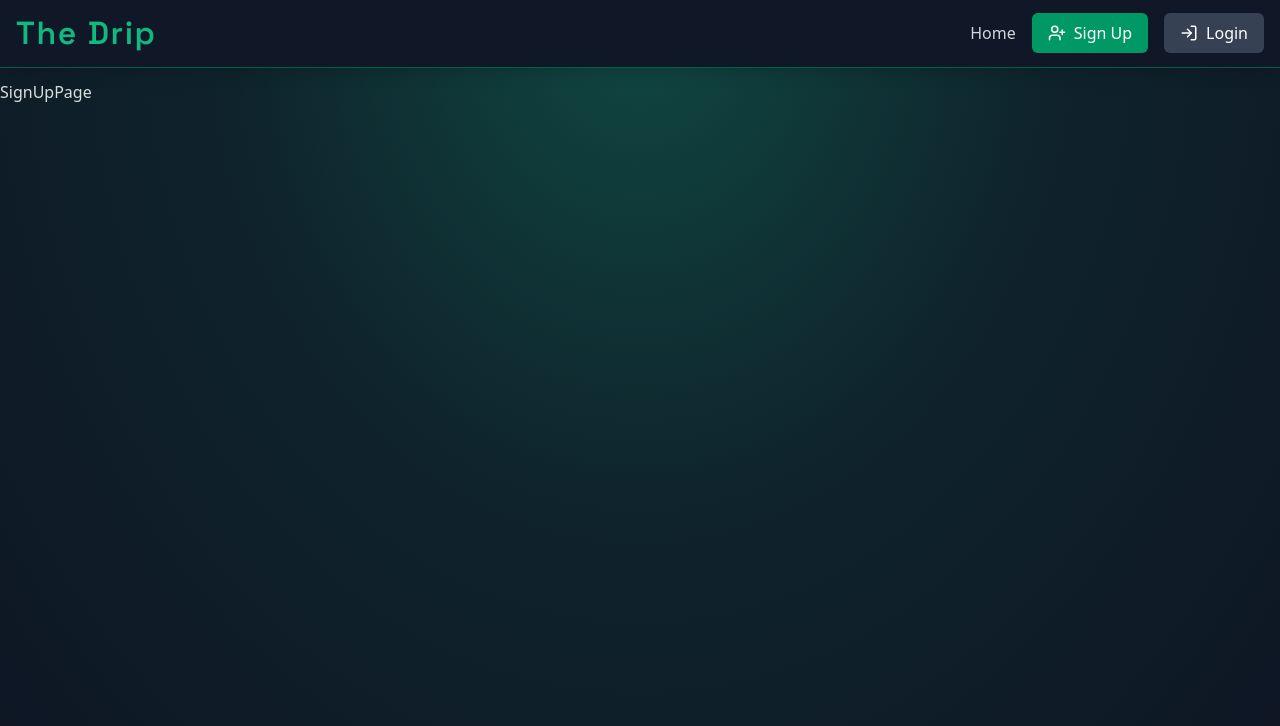
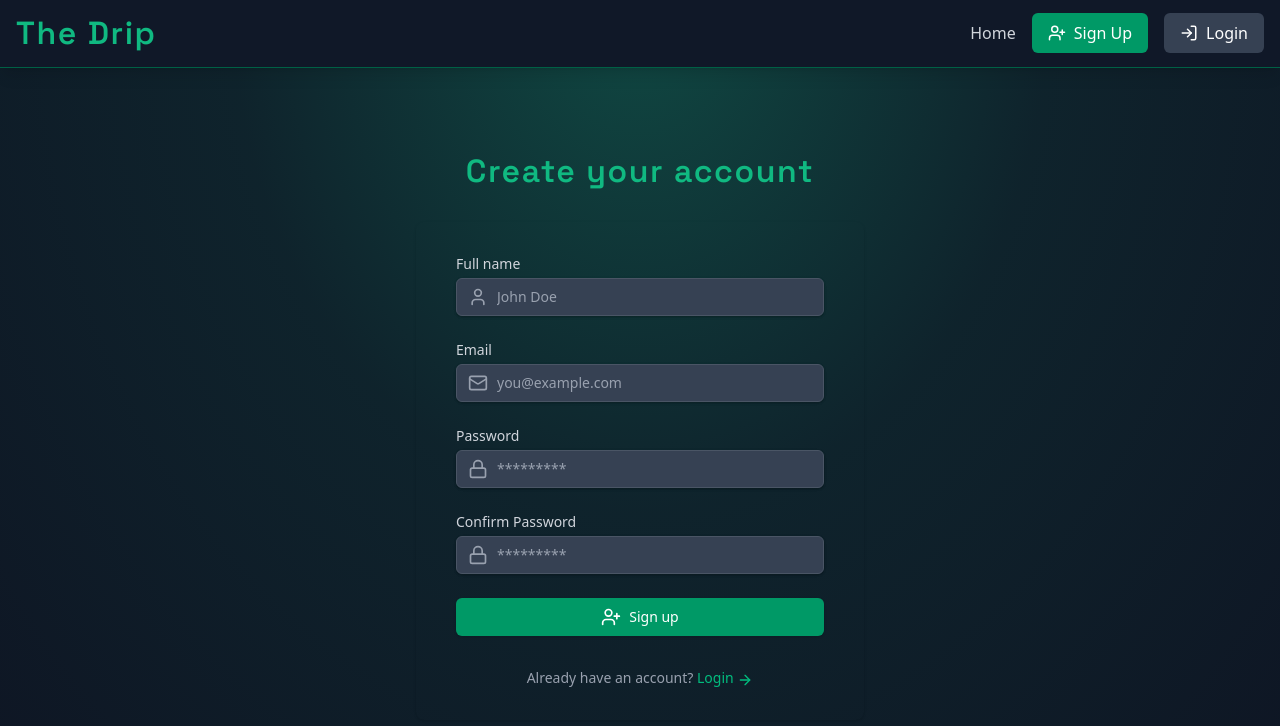
Before and after one commit to YAS-1/eCommerce, a React (Vite) app in the folder frontend/: page /signup in a window 1280 px wide. Shown: the top 726 px of the page. Built offline with nearby package versions, Linux system fonts and the light colour scheme; a web font is replaced by a local one.

Commit message:
SignUp Page

```diff
--- a/frontend/src/App.jsx
+++ b/frontend/src/App.jsx
@@ -11,12 +11,12 @@
       {/* Background */}
       <div className='absolute inset-0 overflow-hidden'>
         <div className='absolute inset-0'>
-          <div className='absolute top-0 left-1/2 -translate-x-1/2 w-full h-full bg-[radial-gradient(ellipse_at_top,rgba(16,185,129,0.3)_0%,rgba(10,80,60,0.2)_45%,rgba(0,0,0,0.1)_100%)]' />
+          <div className='absolute pointer-events-none top-0 left-1/2 -translate-x-1/2 w-full h-full bg-[radial-gradient(ellipse_at_top,rgba(16,185,129,0.3)_0%,rgba(10,80,60,0.2)_45%,rgba(0,0,0,0.1)_100%)]' />
         </div>
       </div>
 
       {/*Routes*/}
-      <div className='realtive z-50 pt-20'>
+      <div className='relative z-50 pt-20'>
         <Navbar />
         <Routes>
           <Route path="/" element={<HomePage />} />
--- a/frontend/src/pages/SignUpPage.jsx
+++ b/frontend/src/pages/SignUpPage.jsx
@@ -1,8 +1,171 @@
-import React from 'react'
+
+import { Link } from 'react-router-dom'
+import { useState } from 'react'
+import { UserPlus, Mail, Lock, User, ArrowRight, Loader } from 'lucide-react'
+import { motion } from 'framer-motion'; {/*For animation*/}
 
 const SignUpPage = () => {
+  const loading = false;
+  const [formData, setFormData] = useState({
+    name: "",
+    email: "",
+    password: "",
+    confirmPassword: ""
+  });
+
+  {/*Form Handler to handle form submission and change*/}
+  const handleSubmit = (e) => {
+    e.preventDefault();
+    console.log(formData);
+  }
   return (
-    <div>SignUpPage</div>
+    <div className='flex flex-col justify-center py-12 sm:px-6 lg:px-8'>
+      <motion.div className='sm:mx-auto sm:w-full sm:max-w-md'
+				initial={{ opacity: 0, y: -20 }}
+				animate={{ opacity: 1, y: 0 }}
+				transition={{ duration: 0.8 }}
+      >
+          <h2 className='mt-6 text-center text-3xl font-extrabold text-emerald-400 stylish-text'>Create your account</h2>
+      </motion.div>
+
+      {/* SignUp Form*/}
+      <motion.div className='mt-8 sm:mx-auto sm:w-full sm:max-w-md'
+				initial={{ opacity: 0, y: 20 }}
+				animate={{ opacity: 1, y: 0 }}
+				transition={{ duration: 0.8, delay: 0.5 }}
+      >
+        <div className='py-8 px-4 shadow sm:rounded-lg sm:px-10'>
+          <form onSubmit={handleSubmit} className='space-y-6'>
+
+            {/*Name Input*/}
+            <div>
+              <label htmlFor="name" className='block text-sm font-medium text-gray-300'>
+                Full name
+              </label>
+              <div className='mt-1 relative rounded-md shadow-sm'>
+                {/*Icon*/}
+                <div className='absolute inset-y-0 left-0 pl-3 flex items-center pointer-events-none'>
+                  <User className='h-5 w-5 text-gray-400' aria-hidden='true'/>
+                </div>
+                {/*Input*/}
+                <input
+                  id='name'
+									type='text'
+									required
+									value={formData.name}
+									onChange={(e) => setFormData({ ...formData, name: e.target.value })}
+									className='block w-full px-3 py-2 pl-10 bg-gray-700 border border-gray-600 rounded-md shadow-sm
+									 placeholder-gray-400 focus:outline-none focus:ring-emerald-500 focus:border-emerald-500 sm:text-sm'
+									placeholder='John Doe'
+                />
+              </div>
+            </div>
+
+            {/*Email Input*/}
+            <div>
+              <label htmlFor="email" className='block text-sm font-medium text-gray-300'>
+                Email
+              </label>
+              <div className='mt-1 relative rounded-md shadow-sm'>
+                {/*Icon*/}
+                <div className='absolute inset-y-0 left-0 pl-3 flex items-center pointer-events-none'>
+                  <Mail className='h-5 w-5 text-gray-400' aria-hidden='true'/>
+                </div>
+                {/*Input*/}
+                <input
+                  id='email'
+									type='email'
+									required
+									value={formData.email}
+									onChange={(e) => setFormData({ ...formData, email: e.target.value })}
+									className='block w-full px-3 py-2 pl-10 bg-gray-700 border border-gray-600 rounded-md shadow-sm
+									 placeholder-gray-400 focus:outline-none focus:ring-emerald-500 focus:border-emerald-500 sm:text-sm'
+									placeholder='you@example.com'
+                />
+              </div>
+            </div>
+
+            {/*Password Input*/}
+            <div>
+              <label htmlFor="password" className='block text-sm font-medium text-gray-300'>
+                Password
+              </label>
+              <div className='mt-1 relative rounded-md shadow-sm'>
+                {/*Icon*/}
+                <div className='absolute inset-y-0 left-0 pl-3 flex items-center pointer-events-none'>
+                  <Lock className='h-5 w-5 text-gray-400' aria-hidden='true'/>
+                </div>
+                {/*Input*/}
+                <input
+                  id='password'
+									type='password'
+									required
+									value={formData.password}
+									onChange={(e) => setFormData({ ...formData, password: e.target.value })}
+									className='block w-full px-3 py-2 pl-10 bg-gray-700 border border-gray-600 rounded-md shadow-sm
+									 placeholder-gray-400 focus:outline-none focus:ring-emerald-500 focus:border-emerald-500 sm:text-sm'
+									placeholder='*********'
+                />
+              </div>
+            </div>
+
+            {/*Confirm Password Input*/}
+            <div>
+              <label htmlFor="confirmPassword" className='block text-sm font-medium text-gray-300'>
+                Confirm Password
+              </label>
+              <div className='mt-1 relative rounded-md shadow-sm'>
+                {/*Icon*/}
+                <div className='absolute inset-y-0 left-0 pl-3 flex items-center pointer-events-none'>
+                  <Lock className='h-5 w-5 text-gray-400' aria-hidden='true'/>
+                </div>
+                {/*Input*/}
+                <input
+                  id='confirmPassword'
+									type='password'
+									required
+									value={formData.confirmPassword}
+									onChange={(e) => setFormData({ ...formData, confirmPassword: e.target.value })}
+									className='block w-full px-3 py-2 pl-10 bg-gray-700 border border-gray-600 rounded-md shadow-sm
+									 placeholder-gray-400 focus:outline-none focus:ring-emerald-500 focus:border-emerald-500 sm:text-sm'
+									placeholder='*********'
+                />
+              </div>
+            </div>
+
+            {/*Submit Button*/}
+            <button
+							type='submit'
+							className='w-full flex justify-center py-2 px-4 border border-transparent
+							rounded-md shadow-sm text-sm font-medium text-white bg-emerald-600
+							 hover:bg-emerald-700 focus:outline-none focus:ring-2 focus:ring-offset-2
+							  focus:ring-emerald-500 transition duration-150 ease-in-out disabled:opacity-50'
+							disabled={loading}
+						>
+							{loading ? (
+								<>
+									<Loader className='mr-2 h-5 w-5 animate-spin' aria-hidden='true' />
+									Loading...
+								</>
+							) : (
+								<>
+									<UserPlus className='mr-2 h-5 w-5' aria-hidden='true' />
+									Sign up
+								</>
+							)}
+						</button>
+          </form>
+
+          <p className='mt-8 text-center text-sm text-gray-400'>
+            Already have an account?{' '}
+            <Link to={"/login"} className='font-medium text-emerald-500 hover:text-emerald-300'>
+              Login <ArrowRight className='inline w-4 h-4'/>
+            </Link>
+          </p>
+
+        </div>
+      </motion.div>
+    </div>
   )
 }
 
--- a/frontend/tailwind.config.js
+++ /dev/null
@@ -1,12 +0,0 @@
-/** @type {import('tailwindcss').Config} */
-export default {
-  content: [],
-  theme: {
-    extend: {
-        fontFamily: {
-                space: ['"Space Grotesk"', 'sans-serif'],
-              },
-    },
-  },
-  plugins: [],
-}
```
